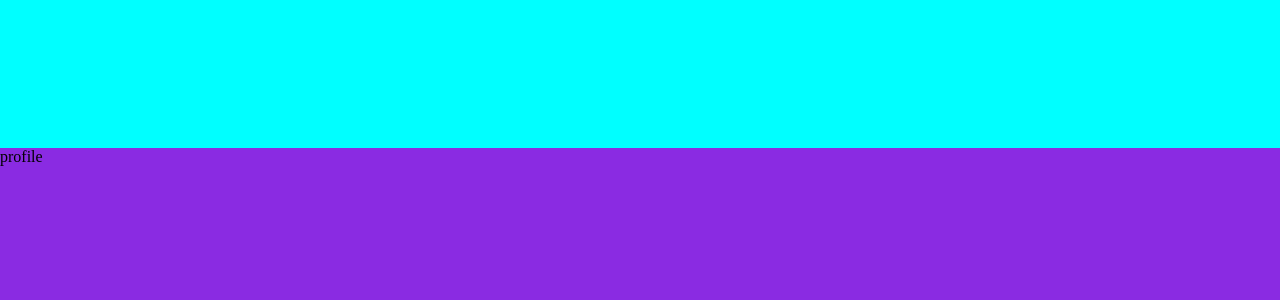
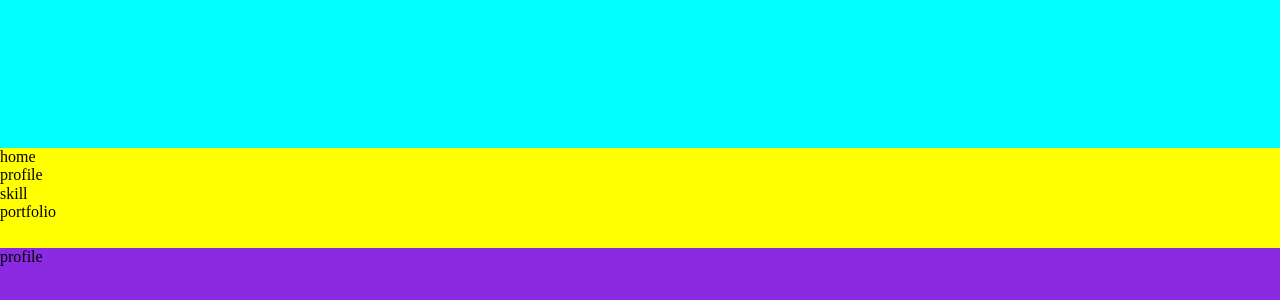
Before and after one commit to Ushi54/K.H_Portfolio, a plain HTML site: page index.html in a window 1280 px wide. Shown: the part 932-1232 px from the top of the page. Drawn offline with nearby package versions, Linux system fonts and the light colour scheme.

Commit message:
スクロールイベント実装

```diff
--- a/css/style.css
+++ b/css/style.css
@@ -6,6 +6,12 @@
   background-color: #ffff00;
   margin: 0 auto;
 }
+
+.header{
+  height: 100px;
+}
+
+
 
 .common{
   height: 1080px;
--- a/index.html
+++ b/index.html
@@ -1,6 +1,5 @@
 <!DOCTYPE html>
 <html lang="ja">
-
 <head>
   <meta charset="UTF-8">
   <meta http-equiv="X-UA-Compatible" content="IE=edge">
@@ -12,19 +11,32 @@
 
 <body>
   <div class="container">
-    <div class="home common">home
+    <div class="home common" id="home">home
 
     </div>
-    <div class="profile common">profile
+    <header class="header" id="test">
+      <ul id="page-link">
+        <li><a href="#home">home</a></li>
+        <li><a href="#profile">profile</a></li>
+        <li><a href="#skill">skill</a></li>
+        <li><a href="#portfolio">portfolio</a></li>
+      </ul>
+    </header>
+    <div class="profile common" id="profile">profile
 
     </div>
-    <div class="skill common">skill
+    <div class="skill common" id="skill">skill
 
     </div>
-    <div class="portfolio common">portfolio
+    <div class="portfolio common" id="portfolio">portfolio
 
     </div>
   </div>
+
+  <script src="https://code.jquery.com/jquery-3.4.1.min.js" integrity="sha256-CSXorXvZcTkaix6Yvo6HppcZGetbYMGWSFlBw8HfCJo=" crossorigin="anonymous"></script>
+  <script src="js/index.js">
+
+  </script>
 </body>
 
 </html>
--- a/js/index.js
+++ b/js/index.js
@@ -0,0 +1,30 @@
+/*■■■■■■■■■■page-linkスクロールイベント始■■■■■■■■■■■■■*/
+
+/*
+""内の値から始まる要素が選択される（href属性の値が#から始まる要素を取得する）
+clickメソッド：取得した要素（idが#から始まるaタグ）をクリックした時にclick()内の処理を発動する
+*/
+$('#page-link a[href^="#"]').click(function () {
+  /*ページ内リンクのHTMLタグhrefから、リンクされているエリアidの値を取得
+  $(this)は'#page-link a[href^="#"]'を指す。
+  attrメソッド：属性の値を取得する。'#page-link a[href^="#"]'のhref属性の値（#home,#profile,#skill,#portfolio）をelmHashにセットする
+  */
+  var elmHash = $(this).attr('href');
+  /*idの上部の距離を取得
+  offsetメソッド：要素の画面の左上からの距離をy軸x軸として取得する。y軸はtop、x軸はleftで取得できる。
+  elmHashに格納されているidのx軸を取得してposにセットする
+  */
+  var pos = $(elmHash).offset().top;
+  /*取得した位置にスクロール。500の数値が大きくなるほどゆっくりスクロール
+  animateメソッド：cssプロパティを連続して変化させることができる。
+  body,html要素に対して、scrollTop（指定した数値（pos）までスクロールしてくれるメソッド）を500の速さで実行
+  */
+  $('body,html').animate({ scrollTop: pos }, 500);
+  /*
+  親要素のイベントを止める
+  親（header要素）にクリックイベントが実装されている場合、return falseがないと、子（a要素）のクリックイベントが実行と同時に親のクリックイベントも実行されてしまう。
+  */
+  return false;
+});
+
+/*■■■■■■■■■■page-linkスクロールイベント終■■■■■■■■■■■■■*/
```
